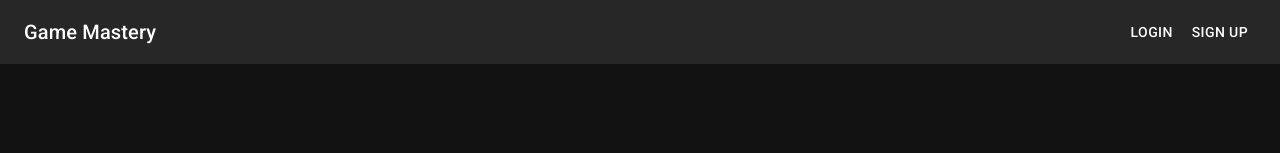
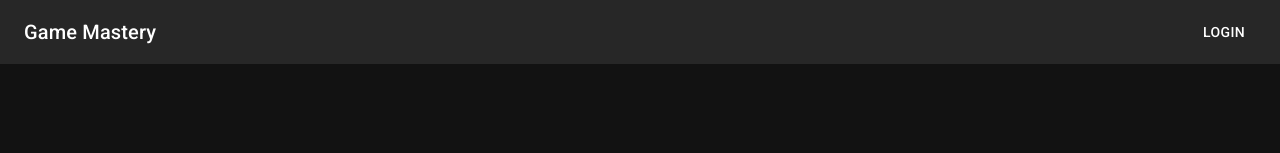
Before and after one commit to motionnblur/gamer-school, a Next.js app in the folder client/: page / in a window 1280 px wide. Shown: the top 153 px of the page. Built offline with nearby package versions, Linux system fonts and the light colour scheme.

Commit message:
Remove unused signup button

```diff
--- a/client/src/app/page.tsx
+++ b/client/src/app/page.tsx
@@ -34,7 +34,6 @@ export default function Home() {
           <Button color="inherit" onClick={onLoginButtonClick}>
             Login
           </Button>
-          <Button color="inherit">Sign Up</Button>
         </Toolbar>
       </AppBar>
 
```
